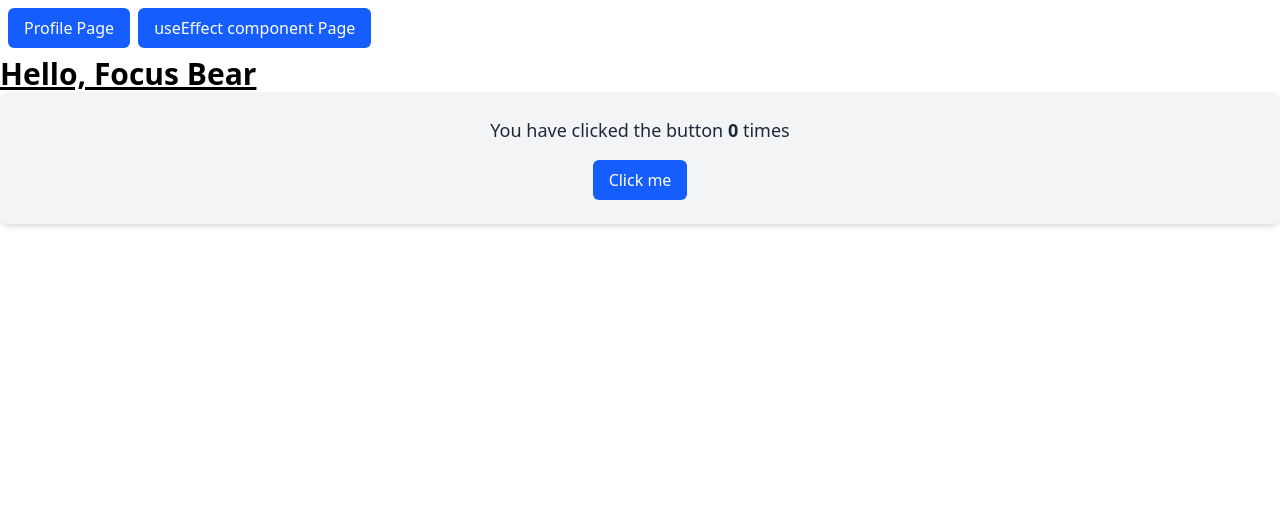
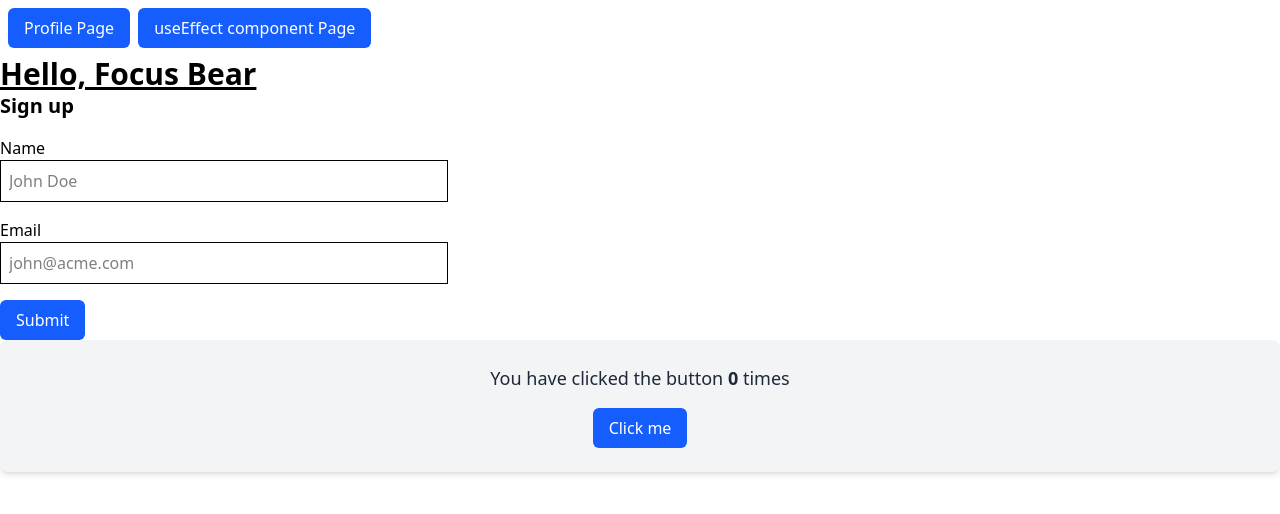
Before and after one commit to Zheng5005/Zheng5005-intern-repo, a React (Vite) app in the folder react-fundamentals/: page / in a window 1280 px wide. Shown: the top 514 px of the page. Built offline with nearby package versions, Linux system fonts and the light colour scheme.

Commit message:
Issue #21

```diff
--- a/react-fundamentals/package.json
+++ b/react-fundamentals/package.json
@@ -11,10 +11,12 @@
   },
   "dependencies": {
     "@tailwindcss/vite": "^4.1.18",
+    "formik": "^2.4.9",
     "react": "^19.2.0",
     "react-dom": "^19.2.0",
     "react-router": "^7.13.0",
-    "tailwindcss": "^4.1.18"
+    "tailwindcss": "^4.1.18",
+    "yup": "^1.7.1"
   },
   "devDependencies": {
     "@eslint/js": "^9.39.1",
--- /dev/null
+++ b/react-fundamentals/src/components/FormikComponent.jsx
@@ -0,0 +1,71 @@
+import { Field, Form, Formik, ErrorMessage } from "formik";
+import * as Yup from "yup";
+
+const validationSchema = Yup.object({
+  name: Yup.string()
+    .required("Name is required"),
+  email: Yup.string()
+    .email("Invalid email address")
+    .required("Email is required"),
+});
+
+export default function FormikComponent() {
+  return (
+    <div className="max-w-md space-y-4">
+      <h1 className="text-xl font-semibold">Sign up</h1>
+
+      <Formik
+        initialValues={{
+          name: "",
+          email: "",
+        }}
+        validationSchema={validationSchema}
+        onSubmit={async (values, { resetForm }) => {
+          await new Promise((r) => setTimeout(r, 500));
+          alert(JSON.stringify(values, null, 2));
+          resetForm();
+        }}
+      >
+        <Form className="space-y-4">
+          <div>
+            <label htmlFor="name">Name</label>
+            <Field
+              id="name"
+              name="name"
+              placeholder="John Doe"
+              className="block w-full border p-2"
+            />
+            <ErrorMessage
+              name="name"
+              component="p"
+              className="text-red-600 text-sm"
+            />
+          </div>
+
+          <div>
+            <label htmlFor="email">Email</label>
+            <Field
+              id="email"
+              name="email"
+              type="email"
+              placeholder="john@acme.com"
+              className="block w-full border p-2"
+            />
+            <ErrorMessage
+              name="email"
+              component="p"
+              className="text-red-600 text-sm"
+            />
+          </div>
+
+          <button
+            type="submit"
+            className="rounded-md bg-blue-600 px-4 py-2 text-white transition hover:bg-blue-700 focus:outline-none focus:ring-2 focus:ring-blue-400 hover:cursor-pointer"
+          >
+            Submit
+          </button>
+        </Form>
+      </Formik>
+    </div>
+  );
+}
--- a/react-fundamentals/src/components/HelloWorld.jsx
+++ b/react-fundamentals/src/components/HelloWorld.jsx
@@ -1,5 +1,10 @@
+import FormikComponent from "./FormikComponent";
+
 export default function HelloWorld({name}) {
   return (
-    <h1 className="text-3xl font-bold underline">{`Hello, ${name}`}</h1>
+    <>
+      <h1 className="text-3xl font-bold underline">{`Hello, ${name}`}</h1>
+      <FormikComponent />
+    </>
   )
 }
```
Also changed, not shown: 2 other files (tests, documents, lock files or other folders).
